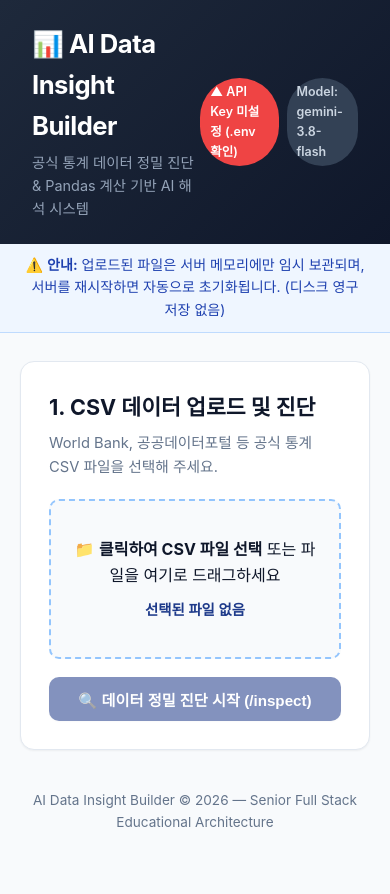
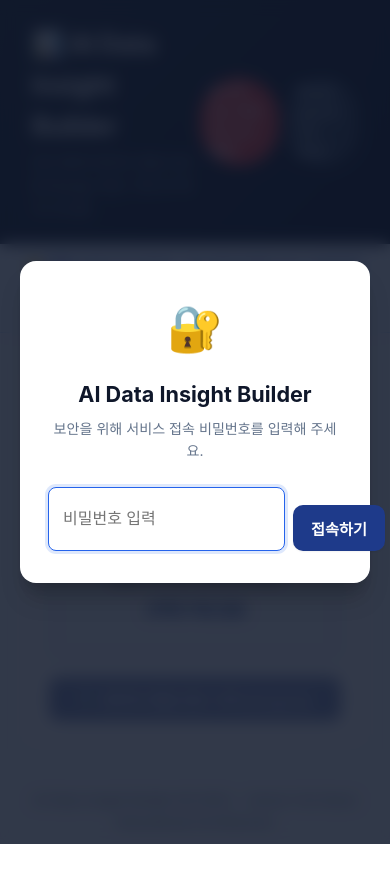
Before and after one commit to jyhy0323/data-insight-builder, a Flask app: page / in a window 390 px wide. After the commit the page ends 844 px from the top, so only its background shows below. Run offline with Flask 3, Linux system fonts and the light colour scheme.

Commit message:
feat: add PWA mobile support, password authentication, and Vercel serverless configuration

```diff
--- a/app.py
+++ b/app.py
@@ -6,7 +6,7 @@ import os
 import logging
 import pandas as pd
 import numpy as np
-from flask import Flask, request, jsonify, render_template
+from flask import Flask, request, jsonify, render_template, session
 from dotenv import load_dotenv
 from google import genai
 from google.genai import types
@@ -26,6 +26,10 @@ logger = logging.getLogger(__name__)
 
 app = Flask(__name__)
 app.json.ensure_ascii = False  # 한글 깨짐 방지
+app.secret_key = os.getenv("SECRET_KEY", "ai-data-insight-secret-key-2026")
+
+# 비밀번호 설정 (미설정 시 비활성화)
+APP_PASSWORD = os.getenv("APP_PASSWORD", "1234").strip()
 
 # 업로드 최대 용량 설정
 max_mb = int(os.getenv("MAX_UPLOAD_MB", 10))
@@ -33,6 +37,49 @@ app.config["MAX_CONTENT_LENGTH"] = max_mb * 1024 * 1024
 
 # 메모리에 보관할 단일 데이터셋 저장소 (디스크 영구 저장 금지 규칙)
 CURRENT_DATASET = {}
+
+def check_auth():
+    """비밀번호가 설정되어 있을 경우 세션 또는 헤더의 인증 상태 검증"""
+    if not APP_PASSWORD:
+        return True
+    if session.get("is_authenticated"):
+        return True
+    header_pwd = request.headers.get("X-App-Password")
+    if header_pwd and header_pwd == APP_PASSWORD:
+        session["is_authenticated"] = True
+        return True
+    return False
+
+def ensure_dataset_ready(req_data=None):
+    """
+    Vercel Serverless 인스턴스 자동 복구 헬퍼:
+    서버리스 특성으로 CURRENT_DATASET의 메모리가 비어있더라도,
+    클라이언트가 전송한 csv_data와 메타정보가 있으면 즉시 메모리에 복원합니다.
+    """
+    global CURRENT_DATASET
+    if "df" in CURRENT_DATASET:
+        return True
+
+    if req_data and req_data.get("csv_data"):
+        try:
+            csv_text = req_data["csv_data"]
+            skipped_rows = int(req_data.get("skipped_rows", 0))
+            df = pd.read_csv(io.StringIO(csv_text), skiprows=skipped_rows)
+            diag = diagnose_dataframe(df)
+            CURRENT_DATASET = {
+                "filename": req_data.get("filename", "uploaded_data.csv"),
+                "file_size": len(csv_text.encode("utf-8")),
+                "encoding": req_data.get("encoding", "utf-8"),
+                "skipped_rows": skipped_rows,
+                "df": df,
+                "diagnostics": diag
+            }
+            logger.info("[SERVERLESS] Vercel 서버리스 인스턴스: 클라이언트 데이터로부터 메모리 즉시 자동 복원 완료")
+            return True
+        except Exception as e:
+            logger.error(f"[SERVERLESS ERROR] 데이터 자동 복원 실패: {str(e)}")
+            return False
+    return False
 
 # 집계 행 식별용 키워드
 AGGREGATE_KEYWORDS = [
@@ -232,9 +279,47 @@ def health():
         "model": os.getenv("GEMINI_MODEL", "gemini-3.8-flash")
     })
 
+@app.route("/api/auth/status", methods=["GET"])
+def auth_status():
+    """비밀번호 설정 여부 및 현재 세션 인증 상태 확인"""
+    is_required = bool(APP_PASSWORD)
+    is_authed = session.get("is_authenticated", False) if is_required else True
+    return jsonify({
+        "required": is_required,
+        "authenticated": is_authed
+    })
+
+@app.route("/api/auth/login", methods=["POST"])
+def auth_login():
+    """비밀번호 검증 및 세션 인증 부여"""
+    if not APP_PASSWORD:
+        session["is_authenticated"] = True
+        return jsonify({"status": "success", "message": "비밀번호가 설정되어 있지 않습니다."})
+
+    req_data = request.get_json(silent=True) or {}
+    input_pwd = str(req_data.get("password", "")).strip()
+
+    if input_pwd == APP_PASSWORD:
+        session["is_authenticated"] = True
+        logger.info("[AUTH] 비밀번호 인증 성공")
+        return jsonify({"status": "success", "message": "인증되었습니다."})
+    else:
+        logger.warning(f"[AUTH] 비밀번호 불일치 (입력: {input_pwd[:2]}***)")
+        return jsonify({"error": "비밀번호가 올바르지 않습니다."}), 401
+
+@app.route("/api/auth/logout", methods=["POST"])
+def auth_logout():
+    """로그아웃"""
+    session.pop("is_authenticated", None)
+    logger.info("[AUTH] 로그아웃 완료")
+    return jsonify({"status": "success", "message": "로그아웃되었습니다."})
+
 @app.route("/inspect", methods=["POST"])
 def inspect_file():
     logger.info("[REQUEST] POST /inspect")
+
+    if not check_auth():
+        return jsonify({"error": "비밀번호 인증이 필요합니다. 먼저 비밀번호를 입력해 주세요."}), 401
 
     if "file" not in request.files:
         logger.warning("[ERROR] 파일 미선택")
@@ -289,12 +374,19 @@ def inspect_file():
         "encoding": detected_encoding,
         "skipped_rows": skip_rows,
         "diagnostics": diagnostics,
+        "raw_csv_text": text_content,
         "memory_notice": "파일은 서버 메모리에만 임시 보관되며, 서버를 재시작하면 초기화됩니다."
     })
 
 @app.route("/suggest", methods=["POST"])
 def suggest_analyses():
     logger.info("[REQUEST] POST /suggest")
+
+    if not check_auth():
+        return jsonify({"error": "비밀번호 인증이 필요합니다. 먼저 비밀번호를 입력해 주세요."}), 401
+
+    req_data = request.get_json(silent=True) or {}
+    ensure_dataset_ready(req_data)
 
     if "df" not in CURRENT_DATASET or "diagnostics" not in CURRENT_DATASET:
         logger.warning("[ERROR] 진단 데이터 없음 (/inspect 미실행)")
@@ -395,11 +487,16 @@ def suggest_analyses():
 def run_tool():
     logger.info("[REQUEST] POST /run")
 
+    if not check_auth():
+        return jsonify({"error": "비밀번호 인증이 필요합니다. 먼저 비밀번호를 입력해 주세요."}), 401
+
+    req_data = request.get_json(silent=True) or {}
+    ensure_dataset_ready(req_data)
+
     if "df" not in CURRENT_DATASET:
         logger.warning("[ERROR] 데이터셋 부재 (/run 호출 실패)")
         return jsonify({"error": "분석할 데이터가 메모리에 없습니다. 먼저 CSV 파일을 업로드해 주세요."}), 400
 
-    req_data = request.get_json(silent=True) or {}
     tool_name = req_data.get("tool")
     params = req_data.get("params") or {}
 
@@ -443,11 +540,16 @@ def explain_result():
     """
     logger.info("[REQUEST] POST /explain")
 
+    if not check_auth():
+        return jsonify({"error": "비밀번호 인증이 필요합니다. 먼저 비밀번호를 입력해 주세요."}), 401
+
+    req_data = request.get_json(silent=True) or {}
+    ensure_dataset_ready(req_data)
+
     if "df" not in CURRENT_DATASET:
         logger.warning("[ERROR] 데이터셋 부재 (/explain 호출 실패)")
         return jsonify({"error": "분석할 데이터가 메모리에 없습니다. 먼저 CSV 파일을 업로드해 주세요."}), 400
 
-    req_data = request.get_json(silent=True) or {}
     mode = req_data.get("mode", "B").upper()
 
     api_key = os.getenv("GEMINI_API_KEY", "")
@@ -601,10 +703,15 @@ def query_analysis_by_text():
     """
     logger.info("[REQUEST] POST /query")
 
+    if not check_auth():
+        return jsonify({"error": "비밀번호 인증이 필요합니다. 먼저 비밀번호를 입력해 주세요."}), 401
+
+    req_data = request.get_json(silent=True) or {}
+    ensure_dataset_ready(req_data)
+
     if "df" not in CURRENT_DATASET:
         return jsonify({"error": "분석할 데이터가 메모리에 없습니다. 먼저 CSV 파일을 업로드해 주세요."}), 400
 
-    req_data = request.get_json(silent=True) or {}
     user_prompt = req_data.get("prompt", "").strip()
 
     if not user_prompt:
@@ -729,6 +836,12 @@ def ask_question():
     """
     logger.info("[REQUEST] POST /ask")
 
+    if not check_auth():
+        return jsonify({"error": "비밀번호 인증이 필요합니다. 먼저 비밀번호를 입력해 주세요."}), 401
+
+    req_data = request.get_json(silent=True) or {}
+    ensure_dataset_ready(req_data)
+
     if "df" not in CURRENT_DATASET:
         return jsonify({"error": "분석할 데이터가 메모리에 없습니다. 먼저 CSV 파일을 업로드해 주세요."}), 400
 
@@ -736,7 +849,6 @@ def ask_question():
     if not last_run:
         return jsonify({"error": "먼저 분석 도구를 실행(/run)하여 계산 결과를 만들어 주세요."}), 400
 
-    req_data = request.get_json(silent=True) or {}
     user_question = req_data.get("question", "").strip()
 
     if not user_question:
--- a/static/app.js
+++ b/static/app.js
@@ -7,12 +7,91 @@
 let currentChartInstance = null;
 let selectedFile = null;
 
+// Vercel Serverless 무중단 데이터 복원용 캐시
+const SERVERLESS_DATA_CACHE = {
+    csv_data: null,
+    filename: null,
+    encoding: null,
+    skipped_rows: 0
+};
+
 document.addEventListener("DOMContentLoaded", () => {
     console.log("[PAGE] 페이지 로드 완료");
+    initAuth();
     initHealthCheck();
     initFileUpload();
     initEventHandlers();
 });
+
+/* -------------------------------------------------------------
+   -1. 비밀번호 인증 및 보안 잠금 (/api/auth)
+------------------------------------------------------------- */
+async function initAuth() {
+    const authModal = document.getElementById("authModalOverlay");
+    const authForm = document.getElementById("authForm");
+    const authInput = document.getElementById("authPasswordInput");
+    const authErrorMsg = document.getElementById("authErrorMsg");
+    const logoutBtn = document.getElementById("logoutBtn");
+
+    try {
+        const res = await fetch("/api/auth/status");
+        const data = await res.json();
+
+        if (data.required && !data.authenticated) {
+            authModal.classList.remove("hidden");
+            authInput.focus();
+        } else {
+            authModal.classList.add("hidden");
+            if (data.required) {
+                logoutBtn.classList.remove("hidden");
+            }
+        }
+    } catch (err) {
+        console.error("[AUTH] 인증 상태 확인 실패:", err);
+    }
+
+    authForm.addEventListener("submit", async (e) => {
+        e.preventDefault();
+        const pwd = authInput.value.trim();
+        if (!pwd) return;
+
+        try {
+            const res = await fetch("/api/auth/login", {
+                method: "POST",
+                headers: { "Content-Type": "application/json" },
+                body: JSON.stringify({ password: pwd })
+            });
+            const data = await res.json();
+
+            if (res.ok) {
+                authModal.classList.add("hidden");
+                authErrorMsg.classList.add("hidden");
+                authInput.value = "";
+                logoutBtn.classList.remove("hidden");
+            } else {
+                authErrorMsg.textContent = data.error || "비밀번호가 올바르지 않습니다.";
+                authErrorMsg.classList.remove("hidden");
+                authInput.select();
+            }
+        } catch (err) {
+            authErrorMsg.textContent = "로그인 중 네트워크 오류가 발생했습니다.";
+            authErrorMsg.classList.remove("hidden");
+        }
+    });
+
+    logoutBtn.addEventListener("click", async () => {
+        if (!confirm("앱을 잠그고 로그아웃하시겠습니까?")) return;
+        try {
+            await fetch("/api/auth/logout", { method: "POST" });
+            authModal.classList.remove("hidden");
+            logoutBtn.classList.add("hidden");
+            authInput.value = "";
+            authInput.focus();
+        } catch (err) {
+            console.error("[AUTH] 로그아웃 실패:", err);
+        }
+    });
+}
 
 /* -------------------------------------------------------------
    0. 서버 상태 점검 (/health)
@@ -195,6 +274,15 @@ async function requestInspect(file) {
         const diag = data.diagnostics || {};
         console.log(`[INSPECT] 진단 응답 수신: 행 수=${diag.rows}, 열 수=${diag.columns}, 경고 수=${diag.warnings?.length || 0}`);
 
+        // Vercel Serverless 무중단 복원용 캐시 업데이트
+        if (data.raw_csv_text) {
+            SERVERLESS_DATA_CACHE.csv_data = data.raw_csv_text;
+            SERVERLESS_DATA_CACHE.filename = data.filename;
+            SERVERLESS_DATA_CACHE.encoding = data.encoding;
+            SERVERLESS_DATA_CACHE.skipped_rows = data.skipped_rows;
+            console.log("[SERVERLESS] 클라이언트 측 데이터 캐시 확보 완료");
+        }
+
         // UI 메타데이터 업데이트
         document.getElementById("metaFileName").textContent = `${data.filename} (${formatBytes(data.file_size)})`;
         document.getElementById("metaEncoding").textContent = `${data.encoding} (상단 ${data.skipped_rows}줄 스킵)`;
@@ -251,7 +339,11 @@ async function requestSuggest() {
     console.log("[SUGGEST] 제안 요청 시작");
 
     try {
-        const res = await fetch("/suggest", { method: "POST" });
+        const res = await fetch("/suggest", {
+            method: "POST",
+            headers: { "Content-Type": "application/json" },
+            body: JSON.stringify({ ...SERVERLESS_DATA_CACHE })
+        });
         const data = await res.json();
 
         if (!res.ok) {
@@ -324,7 +416,7 @@ async function executeTool(tool, params) {
         const res = await fetch("/run", {
             method: "POST",
             headers: { "Content-Type": "application/json" },
-            body: JSON.stringify({ tool: tool, params: params })
+            body: JSON.stringify({ tool: tool, params: params, ...SERVERLESS_DATA_CACHE })
         });
 
         const data = await res.json();
@@ -383,7 +475,7 @@ async function requestNaturalQuery(promptText) {
         const res = await fetch("/query", {
             method: "POST",
             headers: { "Content-Type": "application/json" },
-            body: JSON.stringify({ prompt: promptText })
+            body: JSON.stringify({ prompt: promptText, ...SERVERLESS_DATA_CACHE })
         });
 
         const data = await res.json();
@@ -525,7 +617,7 @@ async function requestExplain(mode) {
         const res = await fetch("/explain", {
             method: "POST",
             headers: { "Content-Type": "application/json" },
-            body: JSON.stringify({ mode: mode })
+            body: JSON.stringify({ mode: mode, ...SERVERLESS_DATA_CACHE })
         });
 
         const data = await res.json();
@@ -587,7 +679,7 @@ async function requestAsk(questionText) {
         const res = await fetch("/ask", {
             method: "POST",
             headers: { "Content-Type": "application/json" },
-            body: JSON.stringify({ question: questionText })
+            body: JSON.stringify({ question: questionText, ...SERVERLESS_DATA_CACHE })
         });
 
         const data = await res.json();
--- a/static/style.css
+++ b/static/style.css
@@ -744,3 +744,108 @@ body {
     font-size: 0.85rem;
     margin-top: 40px;
 }
+
+/* ----------------- Password Lock Modal & Mobile PWA ----------------- */
+.btn-lock {
+    background: rgba(255, 255, 255, 0.15);
+    color: #ffffff;
+    border: 1px solid rgba(255, 255, 255, 0.3);
+    padding: 6px 12px;
+    border-radius: var(--radius-sm);
+    font-size: 0.82rem;
+    font-weight: 600;
+    cursor: pointer;
+    transition: all 0.2s;
+}
+
+.btn-lock:hover {
+    background: rgba(255, 255, 255, 0.25);
+}
+
+.auth-modal-overlay {
+    position: fixed;
+    top: 0;
+    left: 0;
+    right: 0;
+    bottom: 0;
+    background-color: rgba(15, 23, 42, 0.85);
+    backdrop-filter: blur(8px);
+    z-index: 9999;
+    display: flex;
+    align-items: center;
+    justify-content: center;
+    padding: 20px;
+}
+
+.auth-modal-card {
+    background: #ffffff;
+    border-radius: 16px;
+    padding: 32px 28px;
+    width: 100%;
+    max-width: 400px;
+    text-align: center;
+    box-shadow: 0 20px 25px -5px rgba(0, 0, 0, 0.2), 0 10px 10px -5px rgba(0, 0, 0, 0.1);
+    animation: modalPop 0.25s ease-out;
+}
+
+@keyframes modalPop {
+    0% { transform: scale(0.92); opacity: 0; }
+    100% { transform: scale(1); opacity: 1; }
+}
+
+.auth-icon {
+    font-size: 2.8rem;
+    margin-bottom: 12px;
+}
+
+.auth-modal-card h2 {
+    font-size: 1.35rem;
+    color: #0f172a;
+    margin-bottom: 6px;
+}
+
+.auth-subtitle {
+    font-size: 0.88rem;
+    color: #64748b;
+    margin-bottom: 24px;
+}
+
+.auth-form {
+    display: flex;
+    flex-direction: column;
+    gap: 12px;
+}
+
+.auth-input-group {
+    display: flex;
+    gap: 8px;
+}
+
+.auth-input {
+    flex: 1;
+    padding: 12px 14px;
+    border: 1.5px solid #cbd5e1;
+    border-radius: 8px;
+    font-size: 1rem;
+    outline: none;
+    transition: border-color 0.2s;
+}
+
+.auth-input:focus {
+    border-color: #2563eb;
+    box-shadow: 0 0 0 3px rgba(37, 99, 235, 0.15);
+}
+
+.auth-submit-btn {
+    padding: 12px 18px;
+    font-size: 0.95rem;
+    white-space: nowrap;
+}
+
+.auth-error-msg {
+    color: #ef4444;
+    font-size: 0.82rem;
+    font-weight: 600;
+    text-align: left;
+    margin-top: 2px;
+}
--- a/templates/index.html
+++ b/templates/index.html
@@ -4,6 +4,14 @@
     <meta charset="UTF-8">
     <meta name="viewport" content="width=device-width, initial-scale=1.0">
     <title>AI Data Insight Builder</title>
+    <!-- PWA 지원 메타 태그 & 매니페스트 -->
+    <link rel="manifest" href="/static/manifest.json">
+    <meta name="theme-color" content="#1e3a8a">
+    <meta name="apple-mobile-web-app-capable" content="yes">
+    <meta name="apple-mobile-web-app-status-bar-style" content="black-translucent">
+    <meta name="apple-mobile-web-app-title" content="DataInsight">
+    <link rel="apple-touch-icon" href="/static/icons/icon-192.png">
+
     <link rel="stylesheet" href="/static/style.css">
     <!-- Chart.js CDN (차트 시각화) -->
     <script src="https://cdn.jsdelivr.net/npm/chart.js"></script>
@@ -11,6 +19,22 @@
     <script src="https://cdn.jsdelivr.net/npm/marked/marked.min.js"></script>
 </head>
 <body>
+    <!-- 비밀번호 잠금 모달 오버레이 -->
+    <div id="authModalOverlay" class="auth-modal-overlay hidden">
+        <div class="auth-modal-card">
+            <div class="auth-icon">🔐</div>
+            <h2>AI Data Insight Builder</h2>
+            <p class="auth-subtitle">보안을 위해 서비스 접속 비밀번호를 입력해 주세요.</p>
+            <form id="authForm" class="auth-form">
+                <div class="auth-input-group">
+                    <input type="password" id="authPasswordInput" class="auth-input" placeholder="비밀번호 입력" autofocus autocomplete="current-password">
+                    <button type="submit" id="authSubmitBtn" class="btn btn-primary auth-submit-btn">접속하기</button>
+                </div>
+                <div id="authErrorMsg" class="auth-error-msg hidden">비밀번호가 올바르지 않습니다. 다시 입력해 주세요.</div>
+            </form>
+        </div>
+    </div>
+
     <header class="app-header">
         <div class="header-content">
             <h1>📊 AI Data Insight Builder</h1>
@@ -19,6 +43,7 @@
         <div class="server-status-bar">
             <span id="healthBadge" class="badge badge-loading">서버 확인 중...</span>
             <span id="modelBadge" class="badge badge-info">Model: ...</span>
+            <button id="logoutBtn" class="btn-lock hidden" title="앱 잠금/로그아웃">🔒 잠금</button>
         </div>
     </header>
 
@@ -266,5 +291,15 @@
 
     <!-- 프론트엔드 제어 스크립트 -->
     <script src="/static/app.js"></script>
+    <!-- PWA Service Worker 등록 스크립트 -->
+    <script>
+        if ('serviceWorker' in navigator) {
+            window.addEventListener('load', () => {
+                navigator.serviceWorker.register('/static/service-worker.js')
+                    .then(reg => console.log('[PWA] Service Worker 등록 완료 scope:', reg.scope))
+                    .catch(err => console.log('[PWA] Service Worker 등록 실패:', err));
+            });
+        }
+    </script>
 </body>
 </html>
```
Also changed, not shown: static/service-worker.js (added, +61 -0 lines), static/icons/icon-192.png (added), static/icons/icon-512.png (added), static/manifest.json (added), vercel.json (added), 1 other file.
